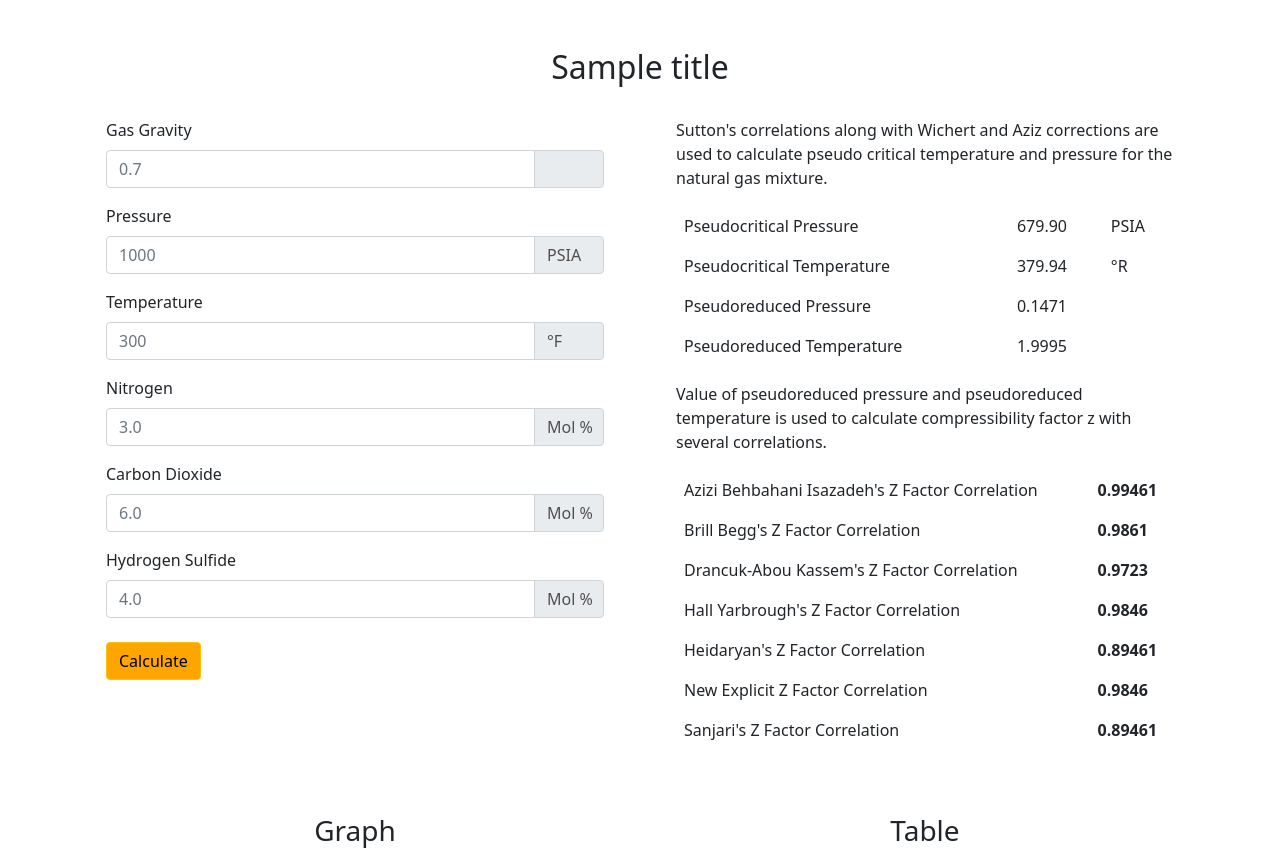
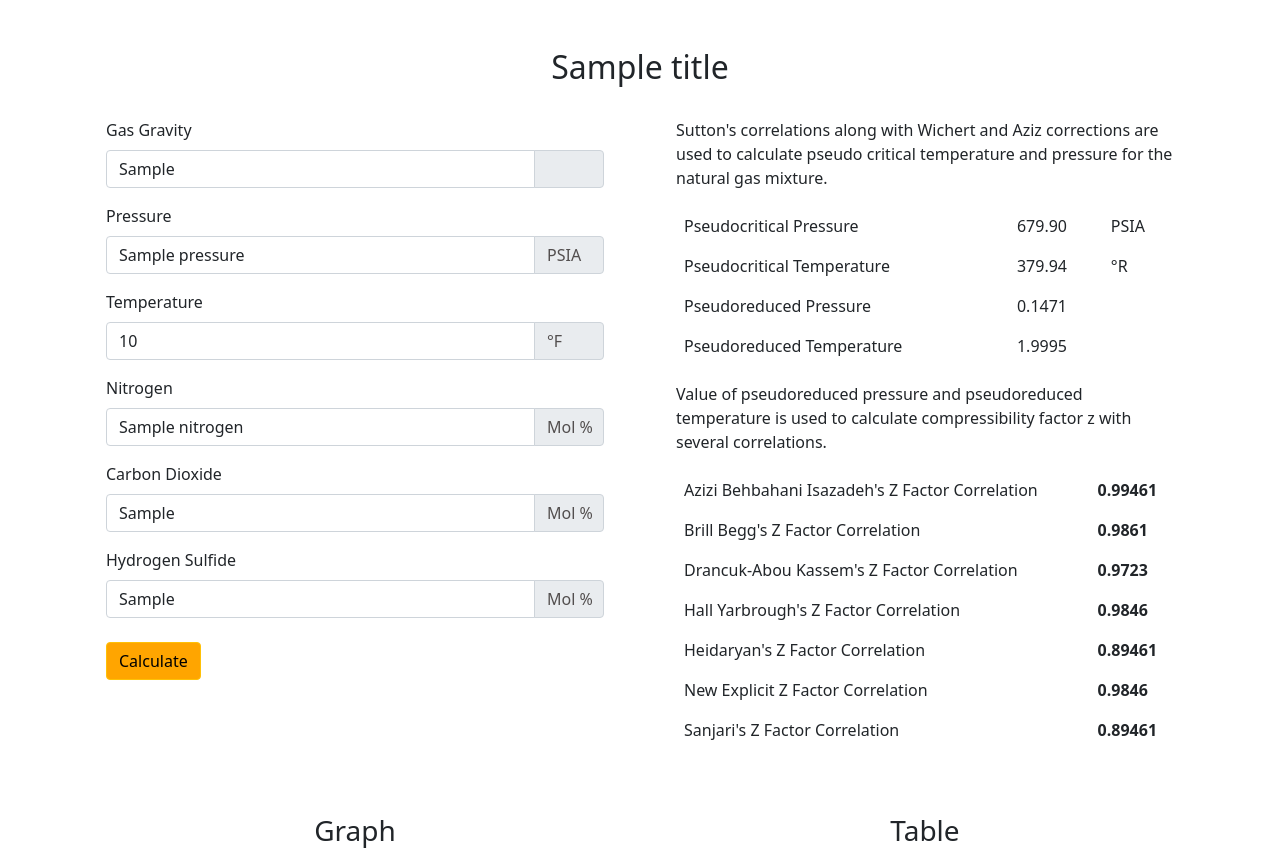
Before and after one commit to marrosandybaguss/Cafluity, a Django app: template cafluity/gas/templates/gas/index.html in a window 1280 px wide. Shown: the part 132-988 px from the top of the page. Run offline with Django 3.2, Linux system fonts and the light colour scheme; the template is opened without the code that fills it: most values are stand-ins (such as "Sample title", 1, 10 or a date in 2020).

Commit message:
Initial Form for Z Factor

```diff
--- a/cafluity/gas/templates/gas/index.html
+++ b/cafluity/gas/templates/gas/index.html
@@ -59,39 +59,42 @@
       </div>
       <div class="row">
         <div class="col mx-4 mb-5">
+          <form method="post">
+            {% csrf_token %}
             <label for="gas-gravity" class="form-label">Gas Gravity</label>
             <div class="input-group mb-3">
-            <input id="gas-gravity" type="text" class="form-control" placeholder="0.7">
+              <input id="gas-gravity" type="text" class="form-control" name="gas-gravity" placeholder="0.7" value="{{gasGravity}}">
               <span class="input-group-text" id="basic-addon2" style="width: 70px"></span>
             </div>
             <label for="pressure" class="form-label">Pressure</label>
             <div class="input-group mb-3">
-            <input id="pressure" type="text" class="form-control" placeholder="1000">
+              <input id="pressure" type="text" class="form-control" name="pressure" placeholder="1000" value="{{pressure}}">
               <span class="input-group-text" id="basic-addon2" style="width: 70px; color: #524e4e;">PSIA</span>
             </div>
             <label for="temperature" class="form-label">Temperature</label>
             <div class="input-group mb-3">
-            <input id="temperature" type="text" class="form-control" placeholder="300">
+              <input id="temperature" type="text" class="form-control" name="temperature" placeholder="300" value="{{temperature}}">
               <span class="input-group-text" id="basic-addon2" style="width: 70px; color: #524e4e;">&#xb0;F</span>
             </div>
             <label for="nitrogen" class="form-label">Nitrogen</label>
             <div class="input-group mb-3">
-            <input id="nitrogen" type="text" class="form-control" placeholder="3.0">
+              <input id="nitrogen" type="text" class="form-control" name="nitrogen" placeholder="3.0" value="{{nitrogen}}">
               <span class="input-group-text" id="basic-addon2" style="width: 70px; color: #524e4e;">Mol &#x25;</span>
             </div>
             <label for="carbon-dioxide" class="form-label">Carbon Dioxide</label>
             <div class="input-group mb-3">
-            <input id="carbon-dioxide" type="text" class="form-control" placeholder="6.0">
+              <input id="carbon-dioxide" type="text" class="form-control" name="carbon-dioxide" placeholder="6.0" value="{{carbonDioxide}}">
               <span class="input-group-text" id="basic-addon2" style="width: 70px; color: #524e4e;">Mol &#x25;</span>
             </div>
             <label for="hydrogen-sulfide" class="form-label">Hydrogen Sulfide</label>
             <div class="input-group mb-3">
-            <input id="hydrogen-sulfide" type="text" class="form-control" placeholder="4.0">
+              <input id="hydrogen-sulfide" type="text" class="form-control" name="hydrogen-sulfide" placeholder="4.0" value="{{hydrogenSulfide}}">
               <span class="input-group-text" id="basic-addon2" style="width: 70px; color: #524e4e;">Mol &#x25;</span>
             </div>
             <div class="col-12">
               <button type="submit" class="btn btn-warning mt-2" style="background-color: orange;">Calculate</button>
             </div>
+          </form>
         </div>
         <div class="col mx-4">
           <p>Sutton's correlations along with Wichert and Aziz corrections are used to calculate pseudo critical temperature and pressure for the natural gas mixture.</p>
```
Also changed, not shown: cafluity/gas/views.py (+21 -7 lines). Lines whose indentation alone changed are shown as unchanged.
